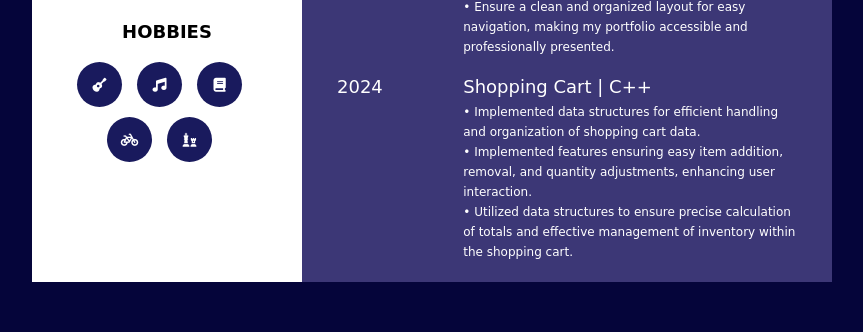
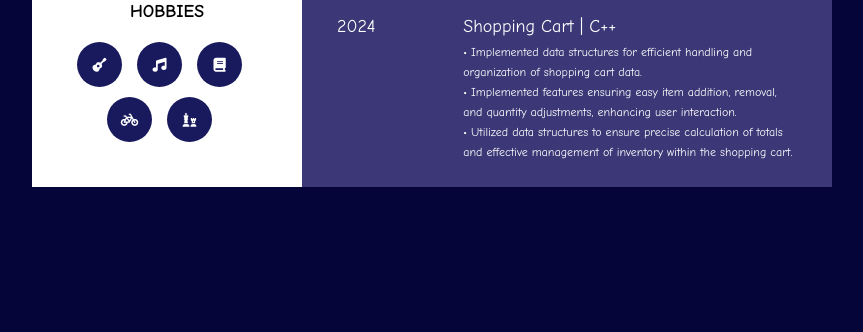
Before and after one commit to sathvikinguva/resume-assignment, a plain HTML site: page index.html in a window 1280 px wide. Shown: the part 873-1205 px from the top of the page, without its empty margins (208-1071 px from the left). After the commit the page ends 1110 px from the top, so only its background shows below. Drawn offline with Linux system fonts and the light colour scheme; a web font is replaced by a local one.

Commit message:
styles.css

```diff
--- a/styles.css
+++ b/styles.css
@@ -13,7 +13,7 @@
   padding: 0;
   box-sizing: border-box;
   list-style: none;
-  font-family: "BD Oxford", cursive;
+  font-family: "Comic Sans MS", cursive;
 }
 
 body {
@@ -25,7 +25,7 @@ body {
 }
 
 h2 {
-  font-family: "BD Oxford", cursive;
+  font-family: "Comic Sans MS", cursive;
   text-transform: uppercase;
   text-align: center;
   margin-bottom: 20px;
```
